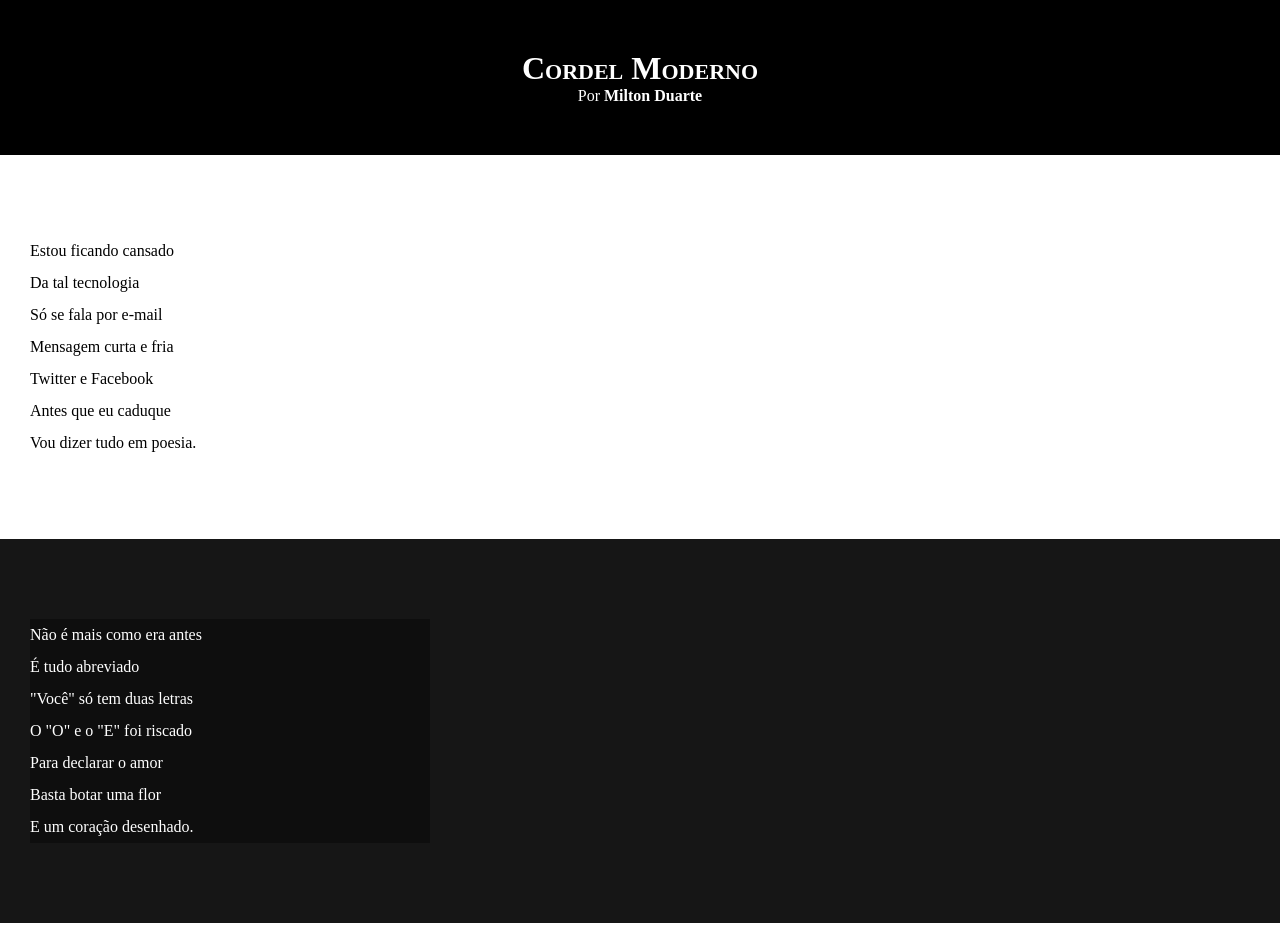
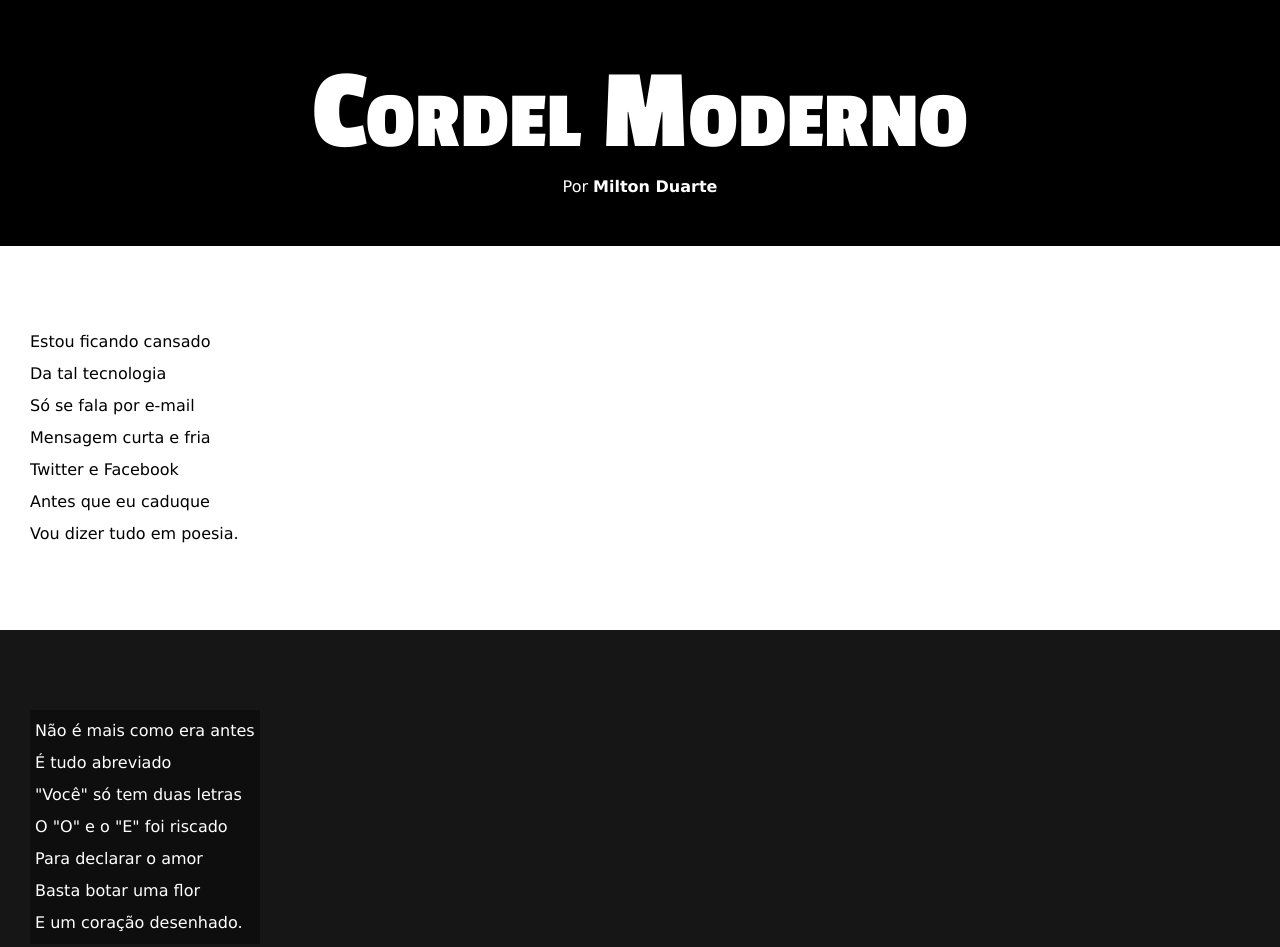
Before and after one commit to alessoncristian/curso-html-css, a plain HTML site: page modulo_02/desafios/desafio_12/index.html in a window 1280 px wide. Shown: the top 947 px of the page. Drawn offline with Linux system fonts and the light colour scheme.

Commit message:
atualizei o desafio cordel

```diff
--- a/modulo_02/desafios/desafio_12/estilos/style.css
+++ b/modulo_02/desafios/desafio_12/estilos/style.css
@@ -1,5 +1,13 @@
 @charset "UTF-*";
 
+@import url('https://fonts.googleapis.com/css2?family=Passion+One:wght@400;700;900&display=swap');
+
+@import url('https://fonts.googleapis.com/css2?family=Sriracha&display=swap');
+:root {
+    --fonte1: Verdana, Geneva, Tahoma, sans-serif;
+    --fonte2: "Passion One", sans-serif;
+    --fonte3: "Sriracha", cursive;
+}
 * {
     margin: 0px;
     padding: 0px;
@@ -7,6 +15,7 @@
 html, body {
     min-height: 100vh;
     background-color: darkgray;
+    font-family: var(--fonte1);
 }
 header {
     background-color: black;
@@ -16,6 +25,8 @@ header {
 header > h1 {
     padding-top: 50px;
     font-variant: small-caps;
+    font-family: var(--fonte2);
+    font-size: 9vw;
 }
 header > p {
     padding-bottom: 50px;
@@ -33,6 +44,8 @@ section {
     padding-bottom: 10vh;
     padding-left: 30px;
     line-height: 2em;
+    font-family: var(--fonte3)
+    font-size: 2vw;
 }
 section.normal {
     background-color: white;
@@ -42,7 +55,8 @@ section.imagem {
     color: white;
 }
 section.imagem > p {
-    width: 400px;
+    padding: 5px;
+    display: inline-block;
     background-color: rgba(0, 0, 0, 0.363);
 }
 footer {
```
